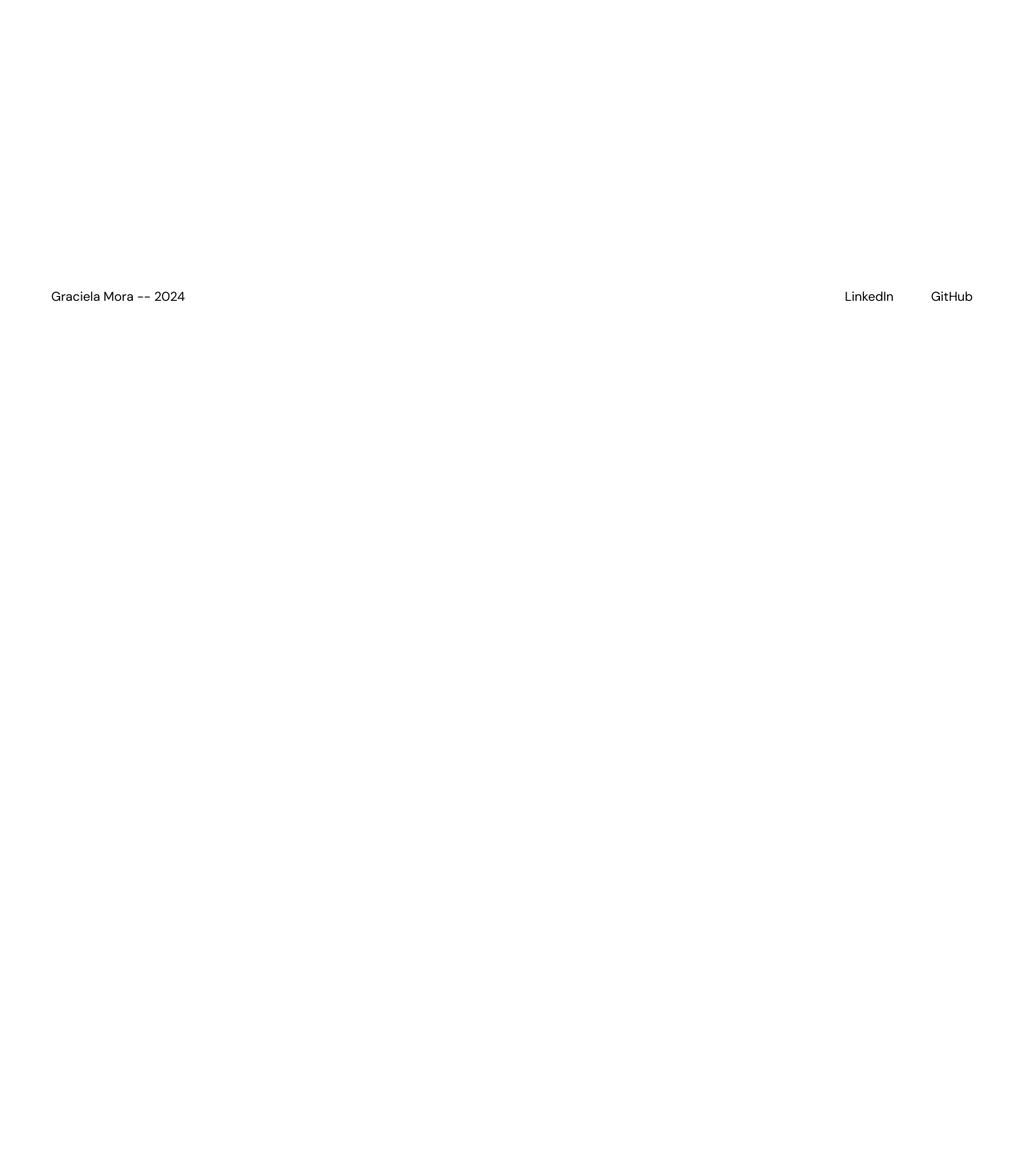
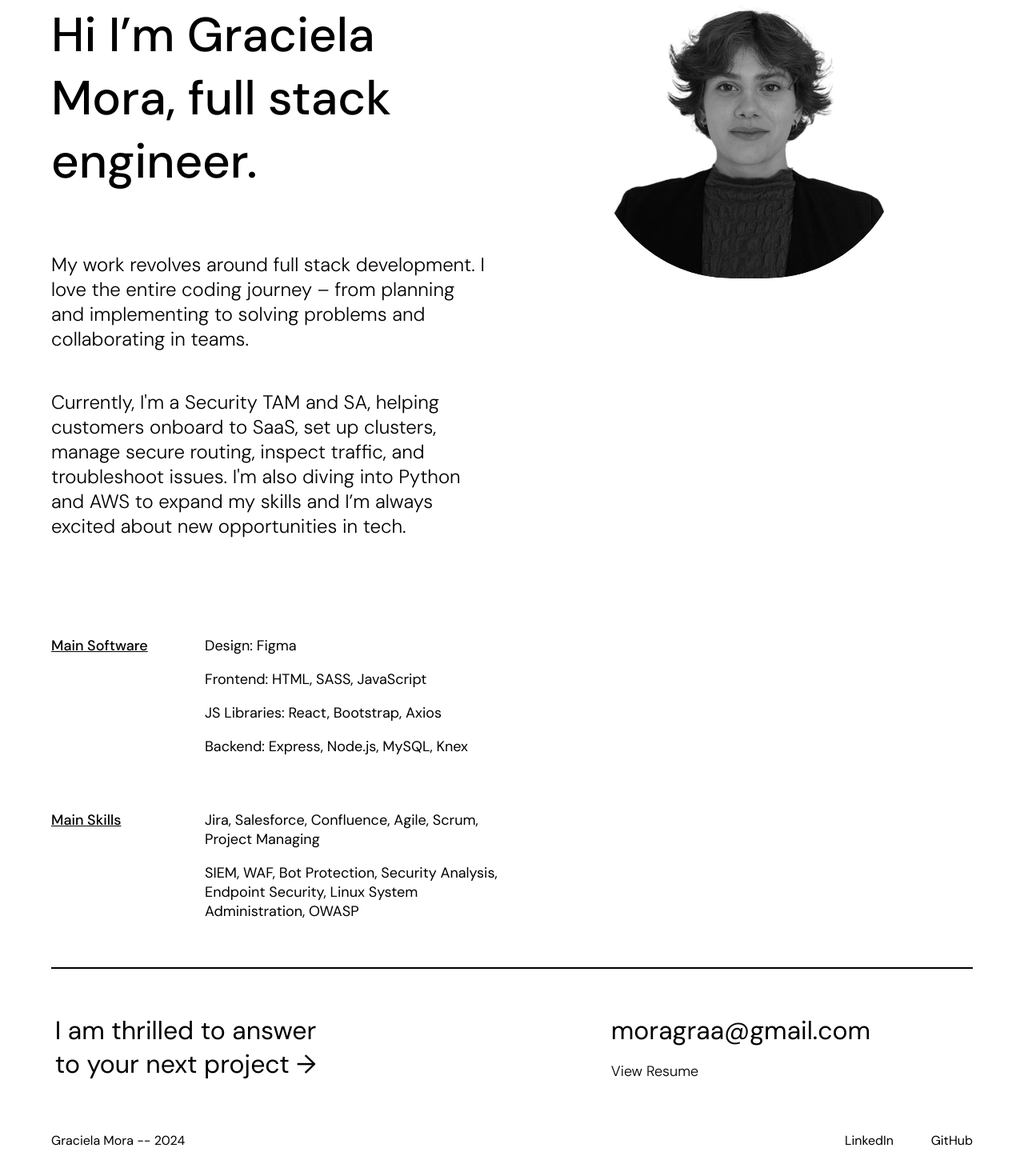
Before and after one commit to moragra/portfolio, a React (Vite) app: page /about in a window 1280 px wide. Shown: the part 310-1780 px from the top of the page at 80% size. Before the commit the page ends 803 px from the top, so only its background shows below. Built offline with nearby package versions, Linux system fonts and the light colour scheme.

Commit message:
created about page

```diff
--- a/src/pages/About/About.jsx
+++ b/src/pages/About/About.jsx
@@ -1,9 +1,68 @@
-import './About.scss'
+import "./About.scss";
+import gm_photo from "../../../assets/imgs/gm_photo.png";
+import { Link } from "react-router-dom";
 
 export default function About() {
   return (
-    <div>
-
+    <div className="about">
+      <div className="about__header">
+        <div className="about__header-left">
+          <h2 className="about__h2">
+            Hi I’m Graciela Mora, full stack engineer.
+          </h2>
+          <p className="about__bio">
+            My work revolves around full stack development. I love the entire
+            coding journey – from planning and implementing to solving problems
+            and collaborating in teams.
+          </p>
+          <p className="about__bio">
+            Currently, I'm a Security TAM and SA, helping customers onboard to
+            SaaS, set up clusters, manage secure routing, inspect traffic, and
+            troubleshoot issues. I'm also diving into Python and AWS to expand
+            my skills and I’m always excited about new opportunities in tech.
+          </p>
+        </div>
+        <div className="about__header-right">
+          <img className="about__bio-img" src={gm_photo} alt="" />
+        </div>
+      </div>
+      <div className="about__mid">
+        <div className="about__mid-top">
+          <h3 className="about__mid-left">Main Software </h3>
+          <div className="about__mid-right">
+            <p className="about__mid-p">Design: Figma</p>
+            <p className="about__mid-p">Frontend: HTML, SASS, JavaScript</p>
+            <p className="about__mid-p">
+              JS Libraries: React, Bootstrap, Axios
+            </p>
+            <p className="about__mid-p">
+              Backend: Express, Node.js, MySQL, Knex
+            </p>
+          </div>
+        </div>
+        <div className="about__mid-btm">
+          <h3 className="about__mid-left">Main Skills</h3>
+          <div className="about__mid-right">
+            <p className="about__mid-p">
+              Jira, Salesforce, Confluence, Agile, Scrum, Project Managing
+            </p>
+            <p className="about__mid-p">
+              SIEM, WAF, Bot Protection, Security Analysis, Endpoint Security,
+              Linux System Administration, OWASP
+            </p>
+          </div>
+        </div>
+      </div>
+      <hr className="about__hr" />
+      <div className="about__btm">
+        <h4 className="about__btm-left">
+          I am thrilled to answer to your next project →
+        </h4>
+        <div className="about__btm-right">
+          <h4 className="about__btm-right-h4">moragraa@gmail.com</h4>
+          <h5 className="about__btm-right-h5">View Resume</h5>
+        </div>
+      </div>
     </div>
-  )
+  );
 }
--- a/src/pages/About/About.scss
+++ b/src/pages/About/About.scss
@@ -0,0 +1,102 @@
+.about{
+    &__header{
+        padding-top: 13rem;
+        display: flex;
+        justify-content: space-between;
+        padding-bottom: 5rem;
+        &-left{
+            display: flex;
+            flex-direction: column;
+            align-items: start;
+        }
+
+        &-right{
+            display: flex;
+            justify-content: center;
+            width: 35rem;
+        }
+    }
+
+    &__h2{
+        width: 30rem;
+        text-align: start;
+        font-size: 3.75rem;
+        font-weight: 500;
+        margin-top: 0;
+    }
+
+    &__bio{
+        width: 34rem;
+        text-align: start;
+        font-size: 1.5rem;
+        font-weight: 300;
+        &-img{
+            height: 21.5rem;
+            width: 24.25rem;
+            border-radius: 25rem;
+            filter: grayscale(100%);
+        }
+    }
+
+    &__mid{
+        width: 35rem;
+        &-top{
+            display: flex;
+            padding-bottom: 2rem;
+            justify-content: space-between;
+        }
+
+        &-left{
+            font-size: 1.125rem;
+            font-weight: 500;
+            text-decoration: underline;
+        }
+
+        &-p{
+            font-size: 1.125rem;
+            width: 23rem;
+            text-align: start;
+        }
+
+        &-btm{
+            display: flex;
+            justify-content: space-between;
+            padding-bottom: 2rem;
+        }
+    }
+
+    &__hr{
+        border: 1px solid black;
+    }
+
+    &__btm{
+        padding-top: 3rem;
+        display: flex;
+        justify-content: space-between;
+        &-left{
+            width: 21rem;
+            margin: 0;
+            font-weight: 400;
+            font-size: 2rem;
+        }
+
+        &-right{
+            padding-right: 8rem;
+            display: flex;
+            flex-direction: column;
+            align-items: start;
+            justify-content: space-between;
+            &-h4{
+                margin: 0;
+                font-weight: 400;
+                font-size: 2rem;
+            }
+
+            &-h5{
+                margin: 0;
+                font-weight: 300;
+                font-size: 1.125rem;
+            }
+        }
+    }
+}
```
Also changed, not shown: assets/imgs/gm_photo.png (added).
